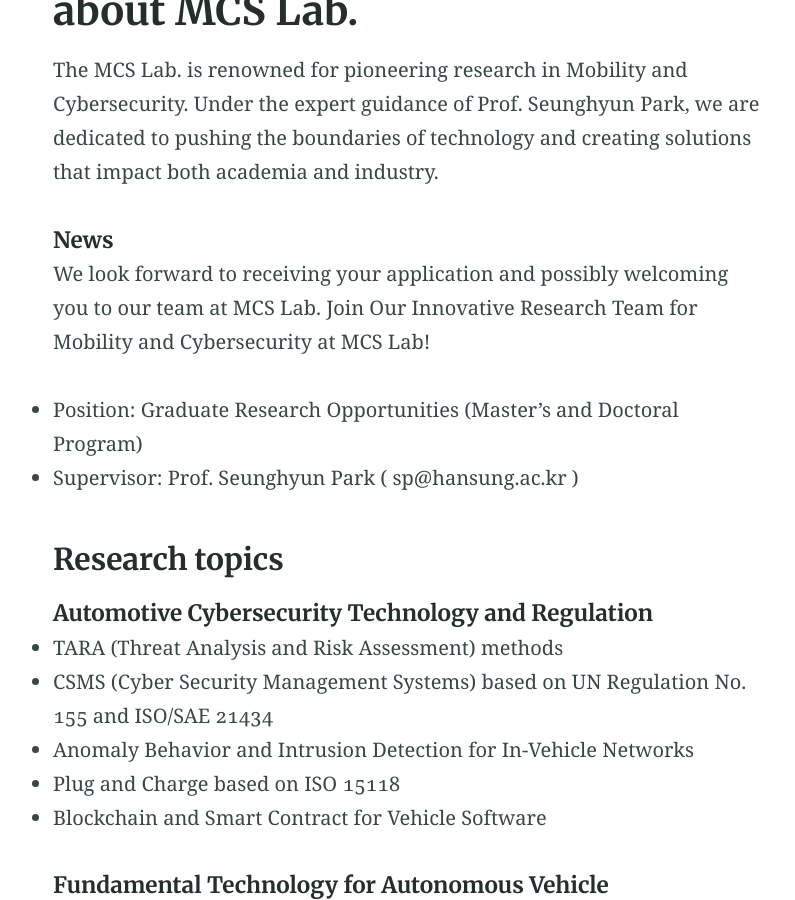
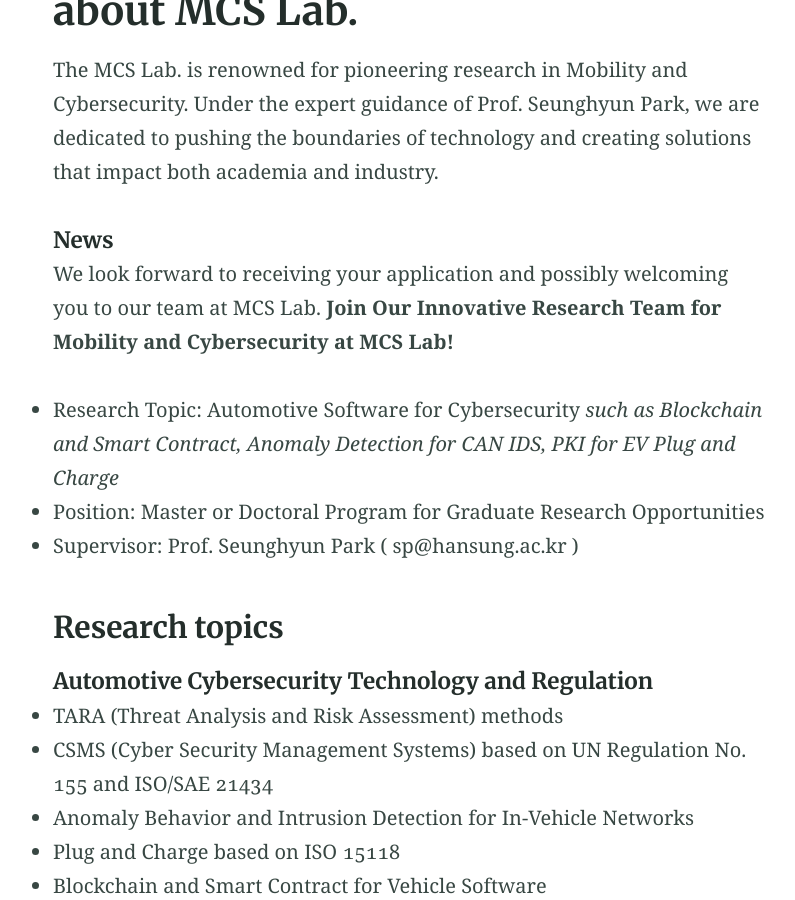
Before and after one commit to imcslab/imcslab.github.io, a Jekyll site: the page built from index.md, in a window 1280 px wide and 900 px high, scrolled down 459 px. Shown: the whole window, without its empty margins (230-1025 px from the left). Built offline with Jekyll 4.4.1, drawn with Linux system fonts in a browser that asks for light colours.

Commit message:
Update index.md

```diff
--- a/index.md
+++ b/index.md
@@ -10,9 +10,11 @@
 The MCS Lab. is renowned for pioneering research in Mobility and Cybersecurity. Under the expert guidance of Prof. Seunghyun Park, we are dedicated to pushing the boundaries of technology and creating solutions that impact both academia and industry.
 
 
+
 ##### News
-We look forward to receiving your application and possibly welcoming you to our team at MCS Lab. Join Our Innovative Research Team for Mobility and Cybersecurity at MCS Lab!
-* Position: Graduate Research Opportunities (Master's and Doctoral Program)
+We look forward to receiving your application and possibly welcoming you to our team at MCS Lab. **Join Our Innovative Research Team for Mobility and Cybersecurity at MCS Lab!**
+* Research Topic: Automotive Software for Cybersecurity _such as Blockchain and Smart Contract, Anomaly Detection for CAN IDS, PKI for EV Plug and Charge_
+* Position: Master or Doctoral Program for Graduate Research Opportunities
 * Supervisor: Prof. Seunghyun Park ( sp@hansung.ac.kr )
 
 
```
